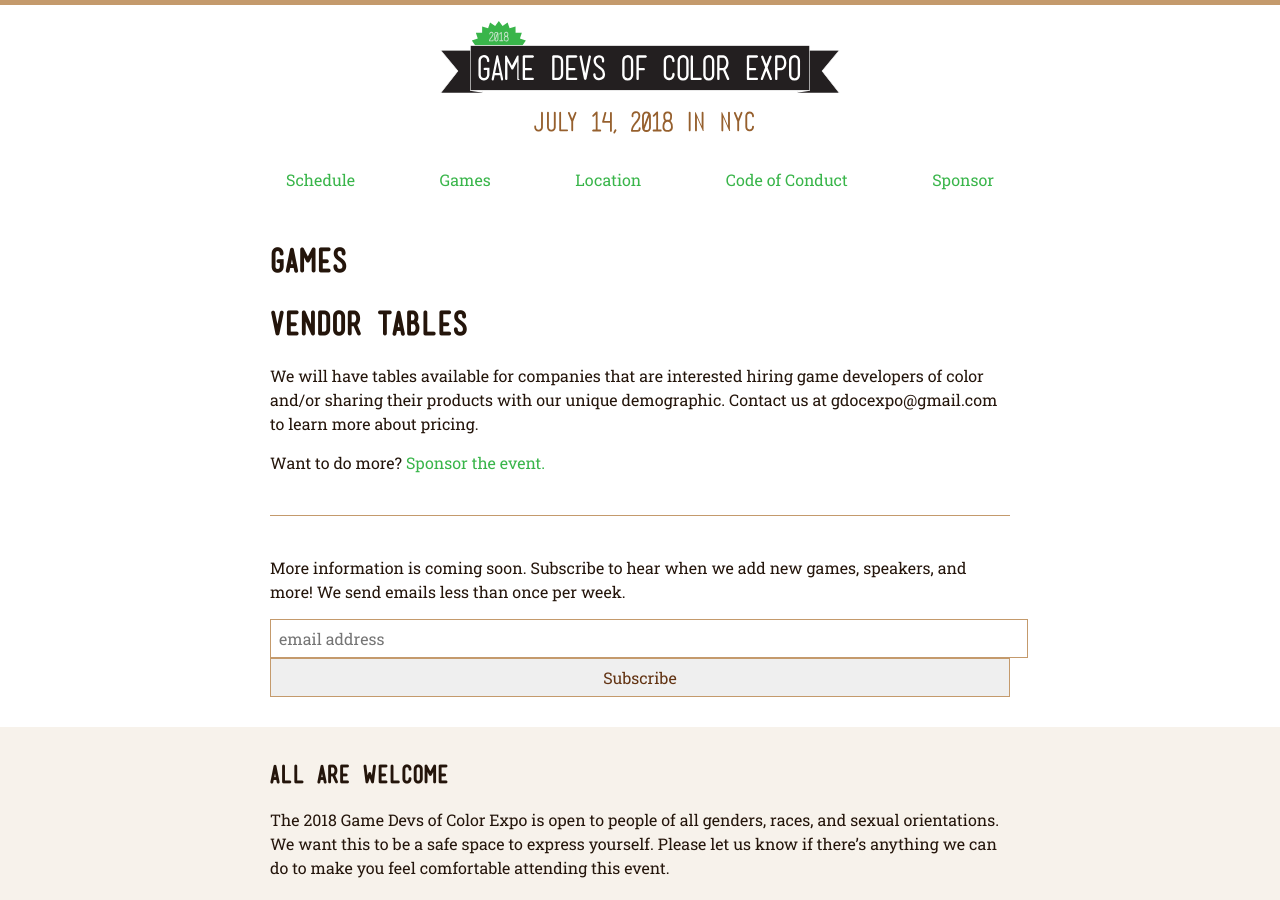
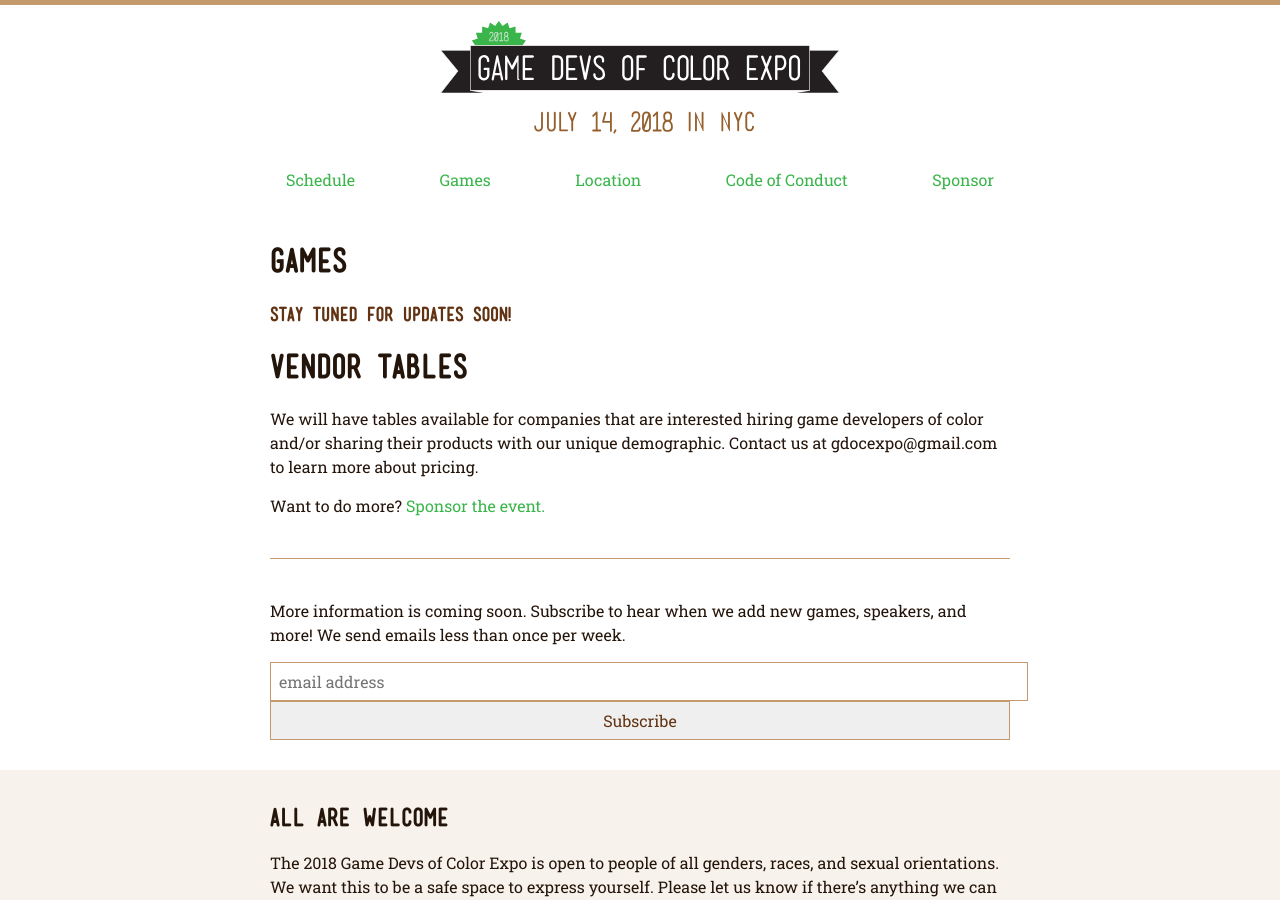
Before and after one commit to BrooklynGamery/gdocexpo, a Jekyll site: the page built from games/index.html, in a window 1280 px wide and 900 px high. Built offline with Jekyll 4.4.1, drawn with Linux system fonts in a browser that asks for light colours.

Commit message:
Added a 'stay tuned' message to the blank games page

```diff
--- a/games/content.markdown
+++ b/games/content.markdown
@@ -27,6 +27,11 @@
     {% endfor %}
   </ul>
   <br>
+
+{% else %}
+
+### Stay tuned for updates soon!
+
 {% endif %}
 
 # Vendor tables
@@ -56,7 +61,9 @@
     </li>
     {% endfor %}
   </ul>
+
 {% endif %}
+
 ----
 
 More information is coming soon. Subscribe to hear when we add new games, speakers, and more! We send emails less than once per week.
```
